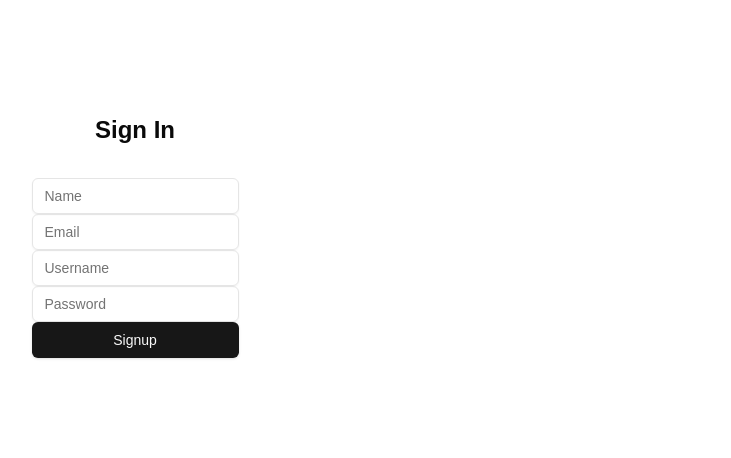
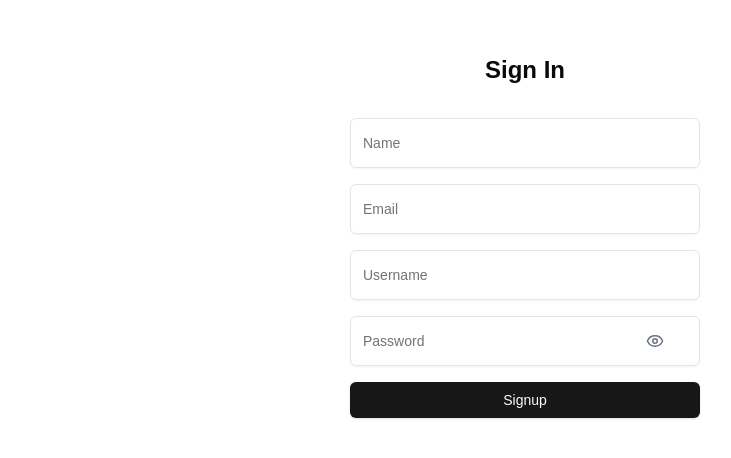
Before and after one commit to kloudlite/genops, a Next.js app: page /auth/signup in a window 1280 px wide. Shown: the part 156-614 px from the top of the page, without its empty margins (505-1236 px from the left). Built offline with nearby package versions, Linux system fonts and the light colour scheme.

Commit message:
auth pages

```diff
--- a/src/app/auth/signin/page.tsx
+++ b/src/app/auth/signin/page.tsx
@@ -1,31 +1,13 @@
+import { SingInForm } from "./signin-form";
+
 const Page = () => {
   return (
-    <div className="flex flex-col h-[100vh]">
-      <div className="flex flex-col w-full items-center justify-center h-full">
+    <div className="flex flex-col h-[100vh] overflow-hidden">
+      <div className="flex flex-col w-full items-center sm:items-end justify-center h-full">
+        <div className="flex flex-col w-full sm:w-[500px] items-center">
         <h2 className="text-2xl font-bold text-center mb-4">Sign In</h2>
-
-        <form className="flex flex-col">
-
-          <input
-            type="username"
-            placeholder="Username"
-            className=""
-          />
-          <input
-            type="password"
-            placeholder="Password"
-
-          />
-
-          <button className="">
-            Sign In
-          </button>
-        </form>
-
-        <p className="">
-          Dont have an account? <a href="#" className="text-blue-500">Sign Up</a>
-        </p>
-
+        <SingInForm />
+        </div>
       </div>
     </div>
   );
--- /dev/null
+++ b/src/app/auth/signin/signin-form.tsx
@@ -0,0 +1,75 @@
+"use client";
+import { Button } from "@/components/ui/button";
+import { Input } from "@/components/ui/input";
+import { login } from "@/server-functions/auth";
+import { Eye, EyeOff } from "lucide-react";
+import { useState } from "react";
+
+export const SingInForm = () => {
+    const [data, setData] = useState({
+        username: "",
+        password: "",
+    });
+    const [error, setError] = useState<{
+        username?: string;
+        password?: string;
+        general?: string;
+    }>({});
+
+    const [showPassword, setShowPassword] = useState(false);
+
+    const handleSubmit = async (e: React.FormEvent) => {
+        e.preventDefault();
+        setError({});
+        const result = await login(data);
+        if (result.error) {
+            const errorMapping: Record<string, Partial<typeof error>> = {
+                UserNotFound: { username: "Incorrect email or password" },
+                InvalidPassword: { password: "Incorrect password! try again." },
+                default: { general: "Something went wrong, please try again." },
+            };
+            setError(errorMapping[result.error] || errorMapping.default);
+        }
+    };
+
+    return (
+        <div>
+            <form className="flex flex-col p-4 gap-4 w-full" onSubmit={handleSubmit}>
+                {error.general && (
+                    <div className="text-red-500 text-sm">{error.general}</div>
+                )}
+
+                <div>
+                    <Input
+                        className="w-full sm:w-[350px] h-[50px]"
+                        placeholder="Email"
+                        value={data.username}
+                        onChange={(e) => setData({ ...data, username: e.target.value })}
+                    />
+                    {error.username && <p className="text-red-500 text-xs">{error.username}</p>}
+                </div>
+
+                <div className="relative">
+                    <Input
+                        className="w-full sm:w-[350px] h-[50px]"
+                        placeholder="Password"
+                        type={showPassword ? "text" : "password"}
+                        value={data.password}
+                        onChange={(e) => setData({ ...data, password: e.target.value })}
+                    />
+                    <button
+                        type="button"
+                        onClick={() => setShowPassword(!showPassword)}
+                        className="absolute inset-y-0 right-3  sm:right-1 flex items-center text-gray-500 sm:w-[50px] w-auto"
+                    >
+                        {showPassword ? <EyeOff size={18} /> : <Eye size={18} />}
+                    </button>
+                    {error.password && (
+                        <p className="text-red-500 text-xs">{error.password}</p>
+                    )}
+                </div>
+                <Button type="submit">Signup</Button>
+            </form>
+        </div>
+    );
+}
--- a/src/app/auth/signup/page.tsx
+++ b/src/app/auth/signup/page.tsx
@@ -2,10 +2,12 @@ import { SignupForm } from "./singup-form";
 
 const Page = () => {
   return (
-    <div className="flex flex-col h-[100vh]">
-      <div className="flex flex-col w-full items-center justify-center h-full">
+    <div className="flex flex-col h-[100vh] overflow-hidden">
+      <div className="flex flex-col w-full items-center sm:items-end justify-center h-full">
+        <div className="flex flex-col sm:w-[500px] items-center">
         <h2 className="text-2xl font-bold text-center mb-4">Sign In</h2>
         <SignupForm />
+        </div>
       </div>
     </div>
   );
--- a/src/app/auth/signup/singup-form.tsx
+++ b/src/app/auth/signup/singup-form.tsx
@@ -2,7 +2,7 @@
 import { Button } from "@/components/ui/button";
 import { Input } from "@/components/ui/input";
 import { signup } from "@/server-functions/auth";
-
+import { Eye, EyeOff } from "lucide-react"; // For toggle icons
 import { useState } from "react";
 
 export const SignupForm = () => {
@@ -12,47 +12,93 @@ export const SignupForm = () => {
     email: "",
     password: "",
   });
-  const [error, setError] = useState<string>();
+  const [error, setError] = useState<{
+    name?: string;
+    email?: string;
+    username?: string;
+    password?: string;
+    general?: string;
+  }>({});
+  const [showPassword, setShowPassword] = useState(false); // Toggle State
+
+  const handleSubmit = async (e: React.FormEvent) => {
+    e.preventDefault();
+    setError({});
+    const result = await signup(data);
+    console.log(result.error);
+    if (result.error) {
+      const errorMapping: Record<string, Partial<typeof error>> = {
+        NoName: { name: "Name is required" },
+        NoEmail: { email: "Email is required" },
+        NoUsername: { username: "Username is required" },
+        NoPassword: { password: "Password is required" },
+        InvalidEmail: { email: "Invalid email format" },
+        PasswordTooShort: { password: "Password must be at least 8 characters" },
+        UserAlreadyRegistered: {
+          email: "Email or Username already registered",
+          username: "Email or Username already registered",
+        },
+        ServerError: { general: "An unexpected error occurred. Please try again later." },
+        default: { general: "Something went wrong, please try again." },
+      };
+      setError(errorMapping[result.error] || errorMapping.default);
+    }
+  };
+
   return (
     <div>
-      <form
-        className="flex flex-col p-4"
-        onSubmit={async (e) => {
-          e.preventDefault();
-          const result = await signup(data);
-          setError(result.error);
-          console.log(result)
-        }}
-      >
+      <form className="flex flex-col p-4 gap-4" onSubmit={handleSubmit}>
+        {error.general && (
+          <div className="text-red-500 text-sm">{error.general}</div>
+        )}
+        <div>
           <Input
+            className="w-full sm:w-[350px] h-[50px]"
             placeholder="Name"
             value={data.name}
-          onChange={(e) => {
-            setData({ ...data, name: e.target.value });
-          }}
+            onChange={(e) => setData({ ...data, name: e.target.value })}
           />
+          {error.name && <p className="text-red-500 text-xs">{error.name}</p>}
+        </div>
+        <div>
           <Input
+            className="w-full sm:w-[350px] h-[50px]"
             placeholder="Email"
             value={data.email}
-          onChange={(e) => {
-            setData({ ...data, email: e.target.value });
-          }}
+            onChange={(e) => setData({ ...data, email: e.target.value })}
           />
+          {error.email && <p className="text-red-500 text-xs">{error.email}</p>}
+        </div>
+        <div>
           <Input
+            className="w-full sm:w-[350px] h-[50px]"
             placeholder="Username"
             value={data.username}
-          onChange={(e) => {
-            setData({ ...data, username: e.target.value });
-          }}
+            onChange={(e) => setData({ ...data, username: e.target.value })}
           />
+          {error.username && (
+            <p className="text-red-500 text-xs">{error.username}</p>
+          )}
+        </div>
+        <div className="relative">
           <Input
+            className="w-full sm:w-[350px] h-[50px]"
             placeholder="Password"
-          type="password"
+            type={showPassword ? "text" : "password"}
             value={data.password}
-          onChange={(e) => {
-            setData({ ...data, password: e.target.value });
-          }}
+            onChange={(e) => setData({ ...data, password: e.target.value })}
           />
+          <button
+            type="button"
+            onClick={() => setShowPassword(!showPassword)}
+            className="absolute inset-y-0 right-3  sm:right-1 flex items-center text-gray-500 sm:w-[50px] w-auto"
+          >
+            {showPassword ? <EyeOff size={18} /> : <Eye size={18} />}
+          </button>
+          {error.password && (
+            <p className="text-red-500 text-xs">{error.password}</p>
+          )}
+        </div>
         <Button type="submit">Signup</Button>
       </form>
     </div>
```
Also changed, not shown: 1 other file (tests, documents, lock files or other folders). Lines whose indentation alone changed are shown as unchanged.
